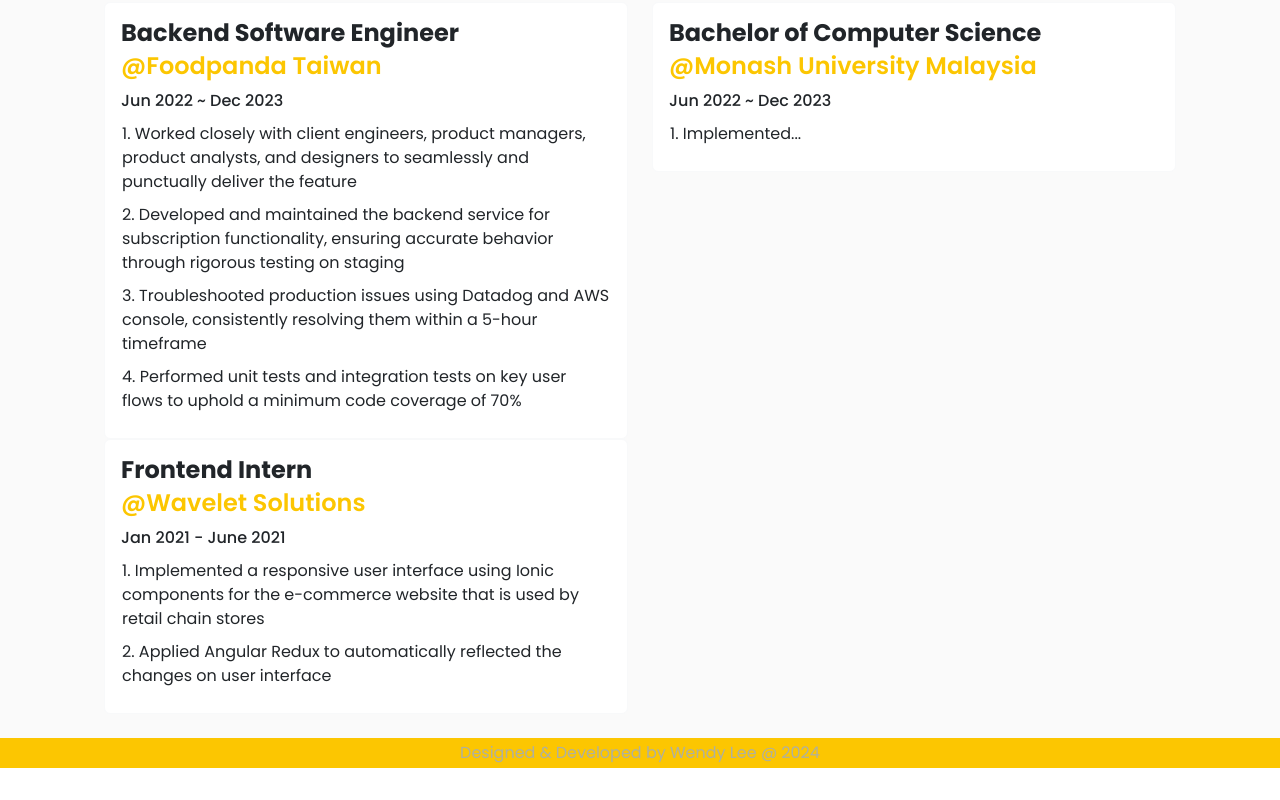
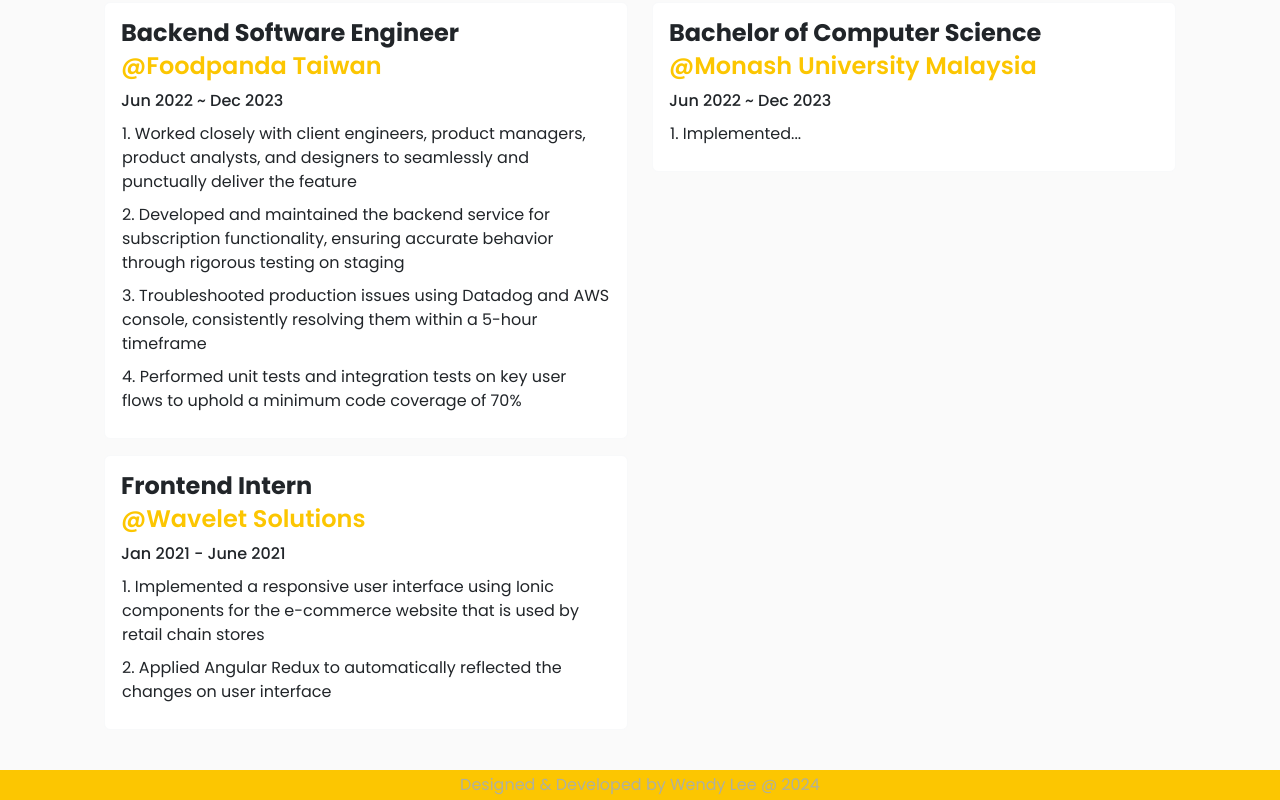
Before and after one commit to yuhueilee/wendyfolio, a React (Create React App) app: page / in a window 1280 px wide. Shown: the part 970-1770 px from the top of the page. Before the commit the page ends 1738 px from the top, so only its background shows below. Built offline with nearby package versions, Linux system fonts and the light colour scheme.

Commit message:
Add margin bottom to card

```diff
--- a/src/components/list/index.tsx
+++ b/src/components/list/index.tsx
@@ -13,7 +13,7 @@
 }): JSX.Element {
     const items = contents.map((list, index) => {
         return (
-            <Card key={index} border="light">
+            <Card key={index} border="light" className="mb-3">
                 <Card.Body>
                     <Card.Title>{list.title}</Card.Title>
                     <Card.Subtitle>{list.subTitle}</Card.Subtitle>
```
